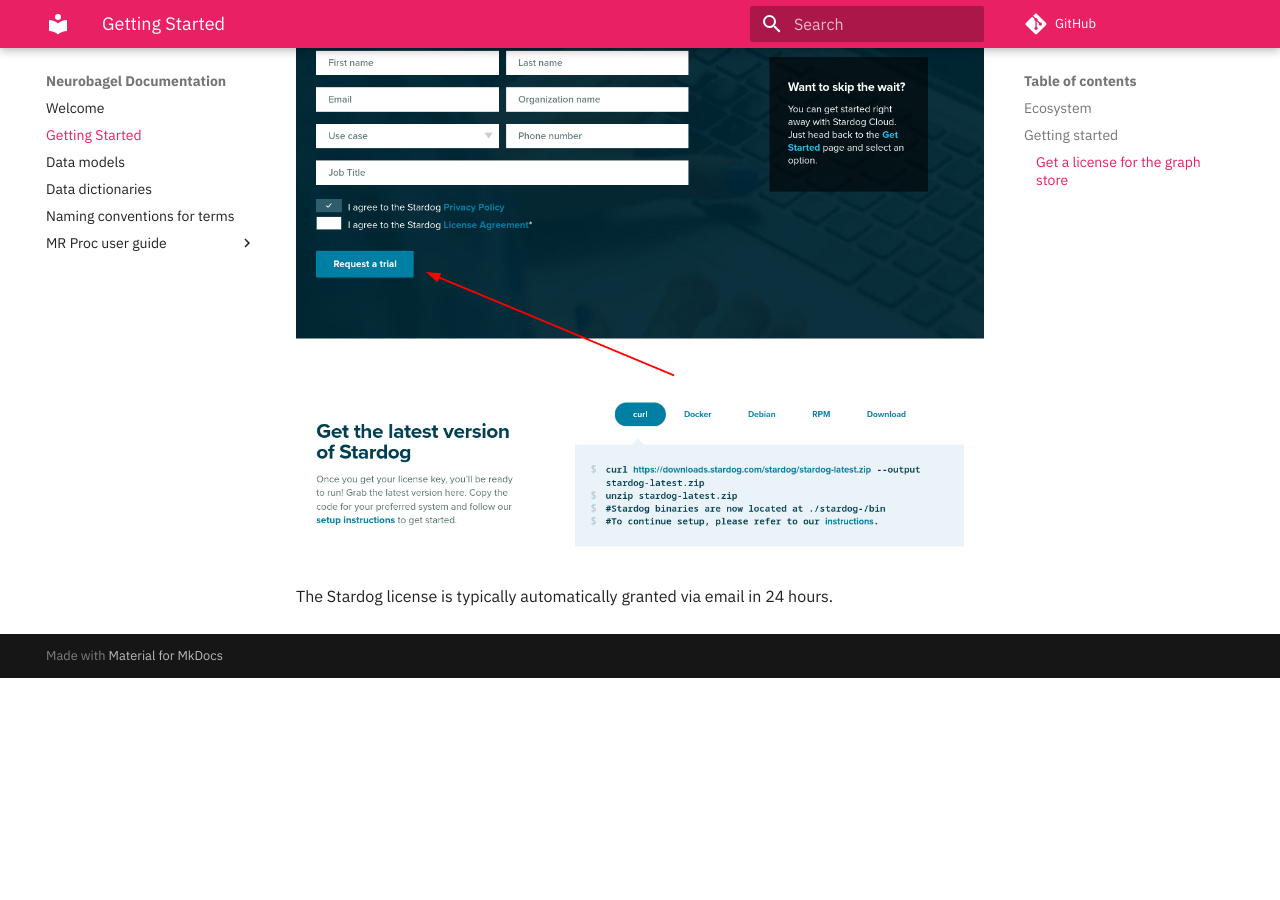
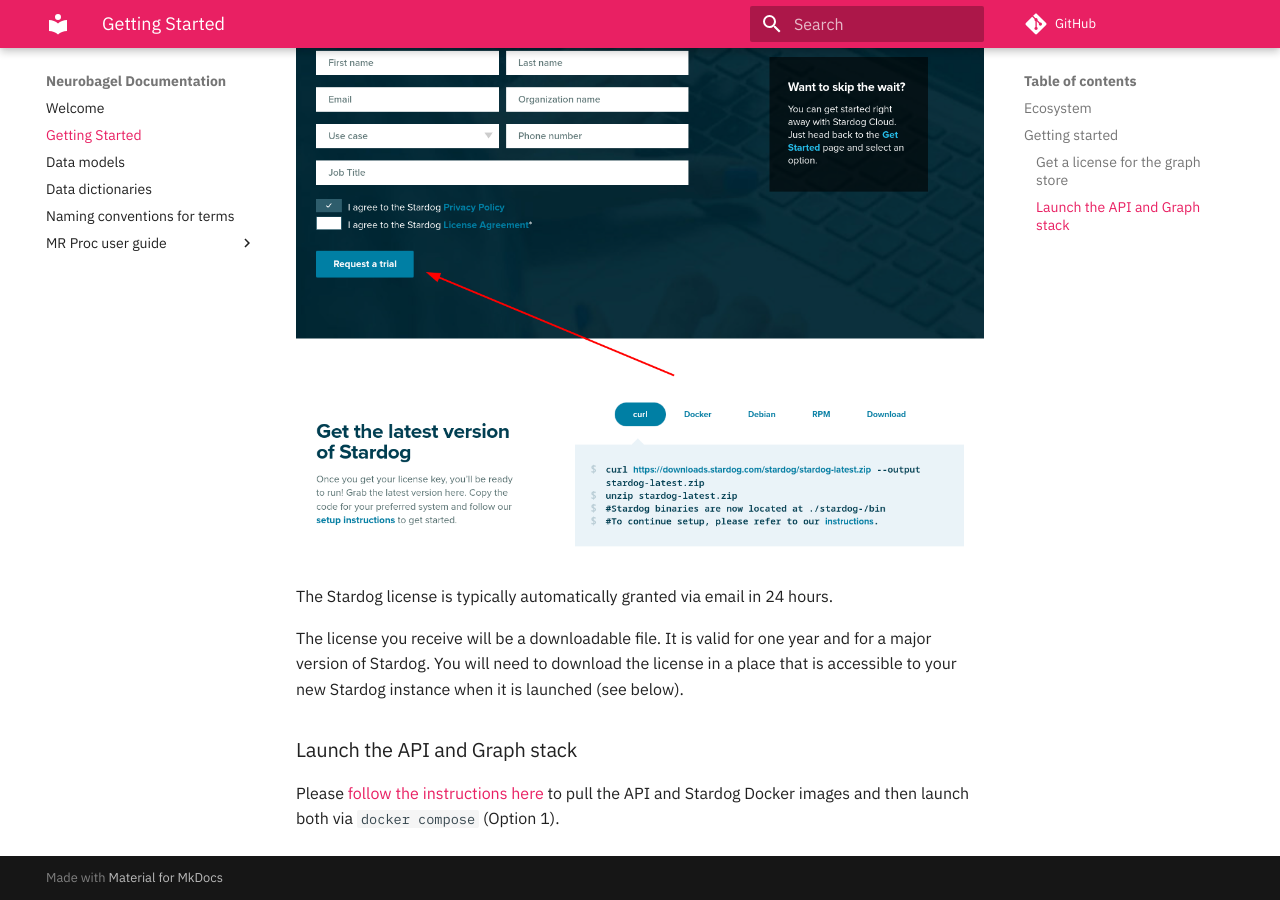
Before and after one commit to neurobagel/documentation, an MkDocs documentation site: the page built from docs/start.md, in a window 1280 px wide and 900 px high, scrolled down 1466 px. Built offline with MkDocs 1.6.1 and Material for MkDocs 9.7.7, drawn with Linux system fonts in a browser that asks for light colours; comment, search, counter and statistics services are not loaded; before the commit the page ends 2144 px from its top, so only the background shows below that.

Commit message:
Basic instruction to docker compose up API + Graph

```diff
--- a/docs/start.md
+++ b/docs/start.md
@@ -52,3 +52,15 @@
 ![This is what requesting the license would look like](imgs/stardog_request.png)
 
 The Stardog license is typically automatically granted via email in 24 hours.
+
+The license you receive will be a downloadable file.
+It is valid for one year and for a major version of Stardog.
+You will need to download the license in a place that is accessible
+to your new Stardog instance when it is launched (see below).
+
+
+### Launch the API and Graph stack
+
+Please [follow the instructions here](https://github.com/neurobagel/api/blob/main/README.md#docker)
+to pull the API and Stardog Docker images
+and then launch both via `docker compose` (Option 1).
```
